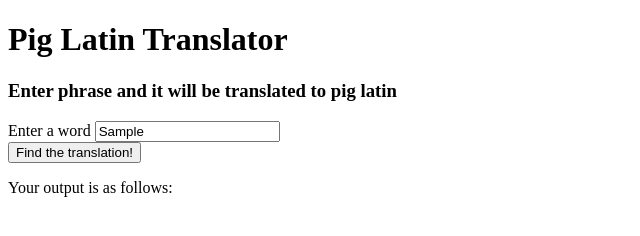
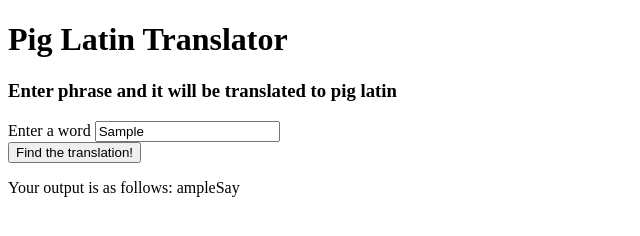
Before and after one commit to Shruti1808/Pig-latin-translator, a plain HTML site: page index.html in a window 1280 px wide. Both pictures are taken after typing "Sample" into the empty fields and a click on the button "Find the translation!". Shown: the full height of the page, 0-640 px from the left. Drawn offline with Linux system fonts and the light colour scheme.

Commit message:
add shift and join elements to get the second condition fulfilled in pigLatin

```diff
--- a/index.html
+++ b/index.html
@@ -19,7 +19,7 @@
 
       <div class="output">
         <p>
-        <span id="output"></span>Your output is as follows:
+          Your output is as follows: <span id="output"></span>
         </p>
       </div>
     </form>
--- a/js/scripts.js
+++ b/js/scripts.js
@@ -1,14 +1,19 @@
 
 
 function translator(wordInput){
-  alert("test")
   var vowels = ["a", "e", "i", "o", "u"];
   var wordArray = wordInput.split("");
       if(wordArray[0]=== "a"||wordArray[0]=== "e"||wordArray[0]=== "i"||wordArray[0]=== "o"||wordArray[0]=== "u"){
         result = wordInput.concat("ay");
+        return result;
+      }else {
+        var consonant= wordArray.shift();
+        return wordArray.join("") + consonant + "ay";
       }
- return result;
-}
+
+
+
+      }
 
 
 $(document).ready(function() {
```
